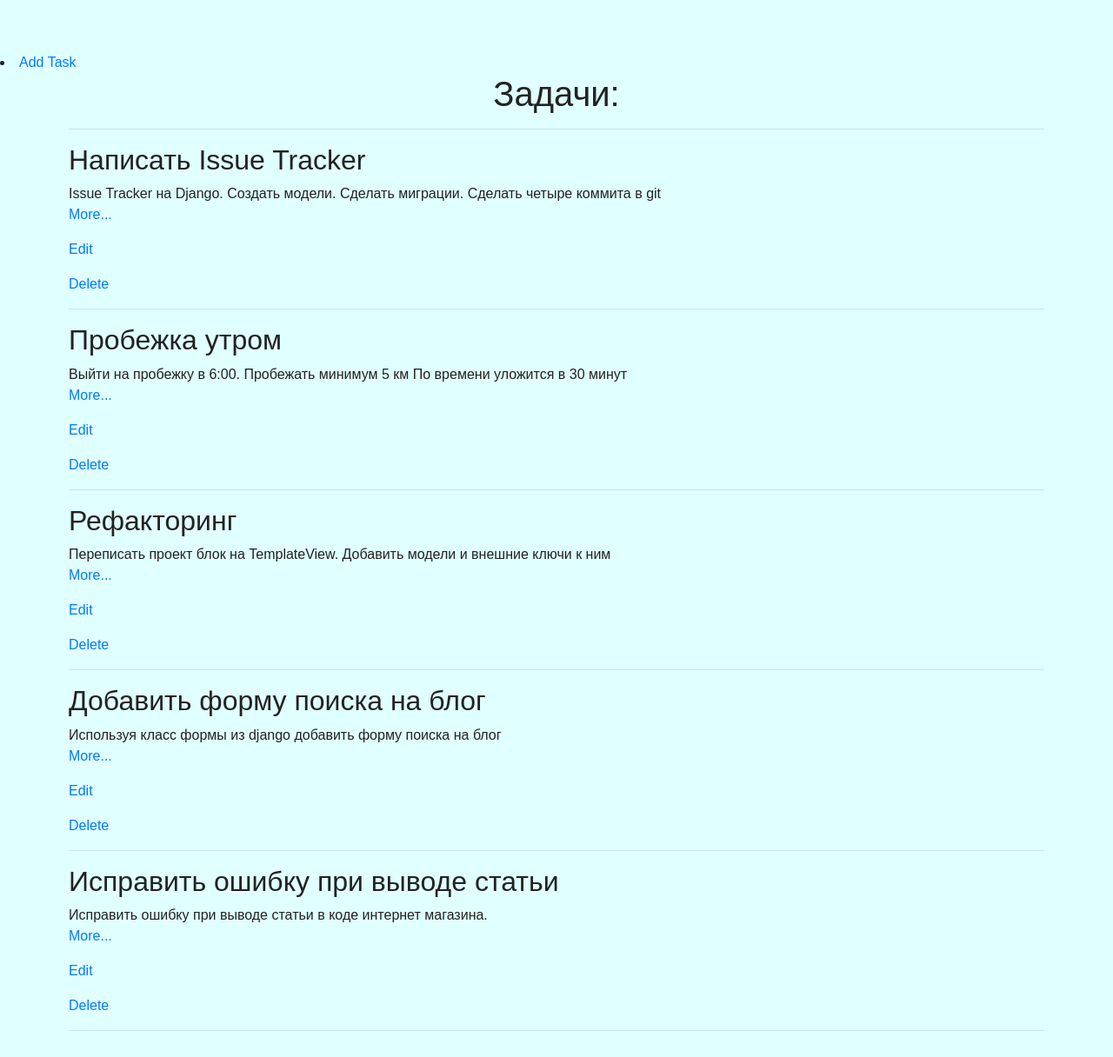
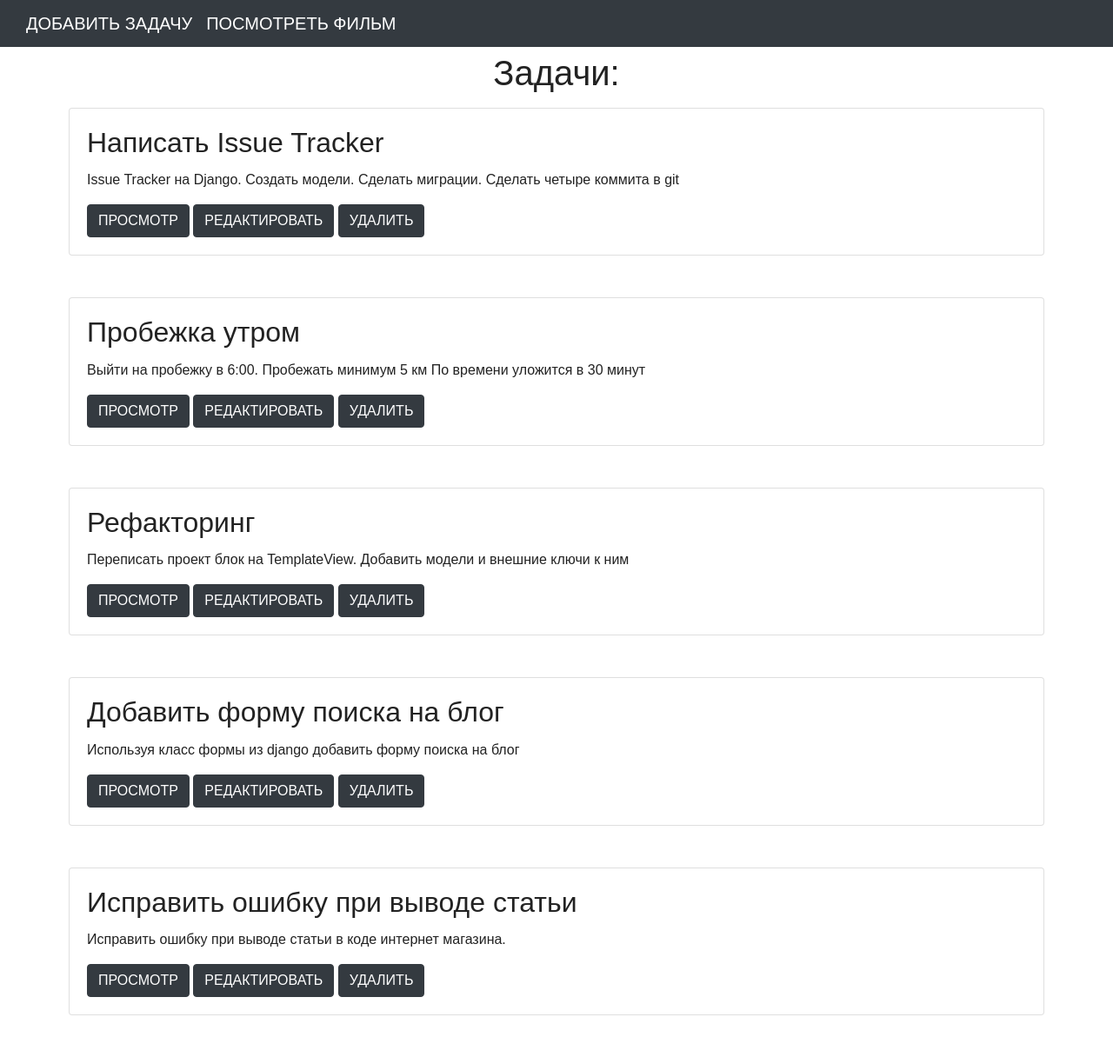
Before and after one commit to Janik2019/homework49, a Django app: page / in a window 1280 px wide. Shown: the whole page at 87% size. Before the commit the page ends 1186 px from the top, so only its background shows below. Run offline with Django 3.2, Linux system fonts and the light colour scheme; data comes from the database, SQL or seed files in the repository; some libraries are stand-ins or nearby versions.

Commit message:
Изменил и улучшил стилизацию проекта

```diff
--- a/source/webapp/forms.py
+++ b/source/webapp/forms.py
@@ -12,8 +12,8 @@ class TaskForm(forms.Form):
 
 
 class StatusForm(forms.Form):
-    status = forms.CharField(max_length=50, label=None)
+    status = forms.CharField(max_length=50, label='Статус задачи')
 
 
 class TypeForm(forms.Form):
-    type = forms.CharField(max_length=50, label=None)
+    type = forms.CharField(max_length=50, label='Тип задачи')
--- a/source/webapp/static/css/style.css
+++ b/source/webapp/static/css/style.css
@@ -1,5 +1,5 @@
 body {
-    background: lightcyan;
+    /*background: lightcyan;*/
     color: #222222;
     font-family: Arial, sans-serif;
     margin-top: 60px;
--- a/source/webapp/templates/base.html
+++ b/source/webapp/templates/base.html
@@ -12,7 +12,10 @@
     {% block styles %}{% endblock %}
 </head>
 <body>
-{% block menu %}{% endblock %}
+<div class="container">
+    {% block menu %}{% endblock %}
+</div>
+
 <div class="container">
     {% block content %}{% endblock %}
 </div>
--- a/source/webapp/templates/index.html
+++ b/source/webapp/templates/index.html
@@ -1,18 +1,23 @@
 {% extends 'base.html' %}
 
 {% block menu %}
-    <li><a href="{% url 'task_add' %}">Add Task</a></li>
+    <nav class="navbar navbar-dark bg-dark fixed-top">
+        <a class="navbar-brand" href="{% url 'task_add' %}">ДОБАВИТЬ ЗАДАЧУ</a>
+        <a class="navbar-brand" href="https://pornhub.com">ПОСМОТРЕТЬ ФИЛЬМ</a>
+    </nav>
 {% endblock %}
 
 {% block content %}
-    <h1>Задачи:</h1>
-    <hr/>
+    <h1 class="mb-3">Задачи:</h1>
     {% for task in tasks %}
-        <h2>{{ task.title }}</h2>
-        <div>{{ task.text }}</div>
-        <p><a href="{% url 'task_view' task.pk %}">More...</a></p>
-        <p><a href="{% url 'task_update' task.pk %}">Edit</a></p>
-        <p><a href="{% url "task_delete" task.pk %}">Delete</a></p>
-        <hr/>
+        <div class="card mb-5">
+            <div class="card-body">
+                <h2 class="card-title">{{ task.title }}</h2>
+                <p class="card-text">{{ task.text }}</p>
+                <a href="{% url 'task_view' task.pk %}" class="btn btn-dark">ПРОСМОТР</a>
+                <a href="{% url 'task_update' task.pk %}" class="btn btn-dark">РЕДАКТИРОВАТЬ</a>
+                <a href="{% url "task_delete" task.pk %}" class="btn btn-dark">УДАЛИТЬ</a>
+            </div>
+        </div>
     {% endfor %}
 {% endblock %}
--- a/source/webapp/templates/partial/task_form.html
+++ b/source/webapp/templates/partial/task_form.html
@@ -12,4 +12,4 @@
     <p>{{ field }}</p>
 {% endfor %}
 
-<p><input type="submit" value="{{ button_text }}"></p>
+<p><input type="submit" value="{{ button_text }}" class="btn-lg btn-dark"></p>
--- a/source/webapp/templates/update.html
+++ b/source/webapp/templates/update.html
@@ -1,7 +1,11 @@
 {% extends "base.html" %}
 {% block title %}Update Task{% endblock %}
 {% block menu %}
-    <li><a href="{% url 'task_view' task.pk %}">View</a></li>
+    <nav class="navbar navbar-dark bg-dark fixed-top">
+        <a class="navbar-brand" href="{% url 'index' %}">НА ГЛАВНУЮ</a>
+        <a href="{% url 'task_view' task.pk %}" class="navbar-brand">ПРОСМОТР</a>
+        <a href="{% url "task_delete" task.pk %}" class="navbar-brand">УДАЛИТЬ</a>
+    </nav>
 {% endblock %}
 {% block content %}
     <h1>Update Task</h1>
--- a/source/webapp/views.py
+++ b/source/webapp/views.py
@@ -7,7 +7,6 @@ from django.views.generic import View, TemplateView
 
 class IndexView(TemplateView):
     template_name = 'index.html'
-    # extra_context = {'tasks':Task.objects.all()}
 
     def get_context_data(self, **kwargs):
         context = super().get_context_data(**kwargs)
@@ -25,7 +24,7 @@ class TaskView(TemplateView):
         return  context
 
 
-class TaskCreateView(TemplateView):
+class TaskCreateView(View):
     def get(self, request, *args, **kwargs):
         form = TaskForm()
         return render(request, 'create.html', context={
```
Also changed, not shown: source/webapp/templates/create.html (+8 -0 lines), source/webapp/templates/delete.html (+9 -4 lines), source/webapp/templates/task.html (+9 -5 lines), source/webapp/templates/type.html (added).
